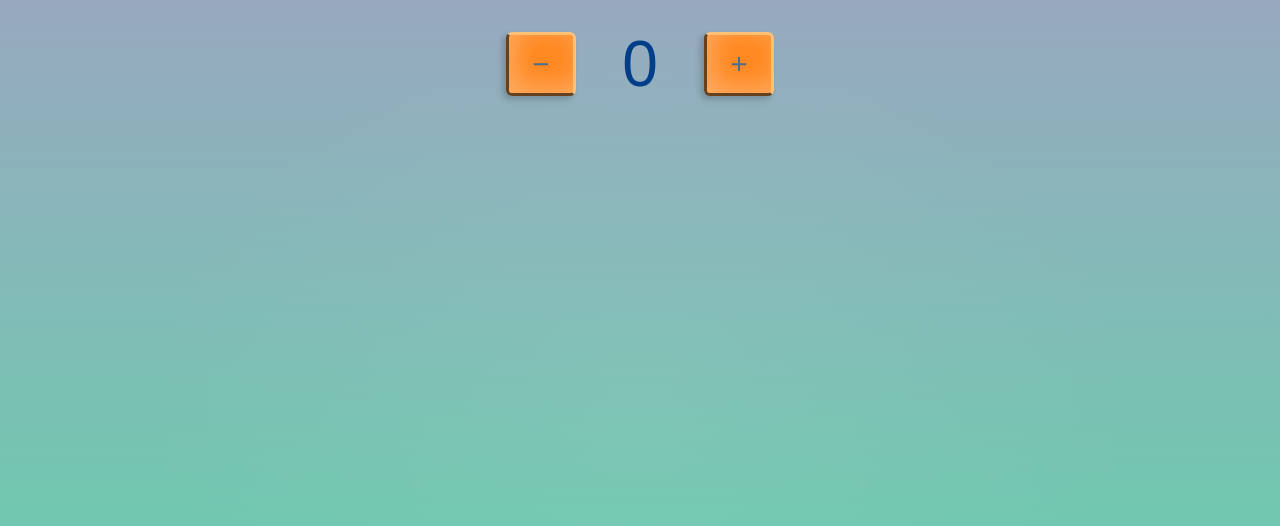
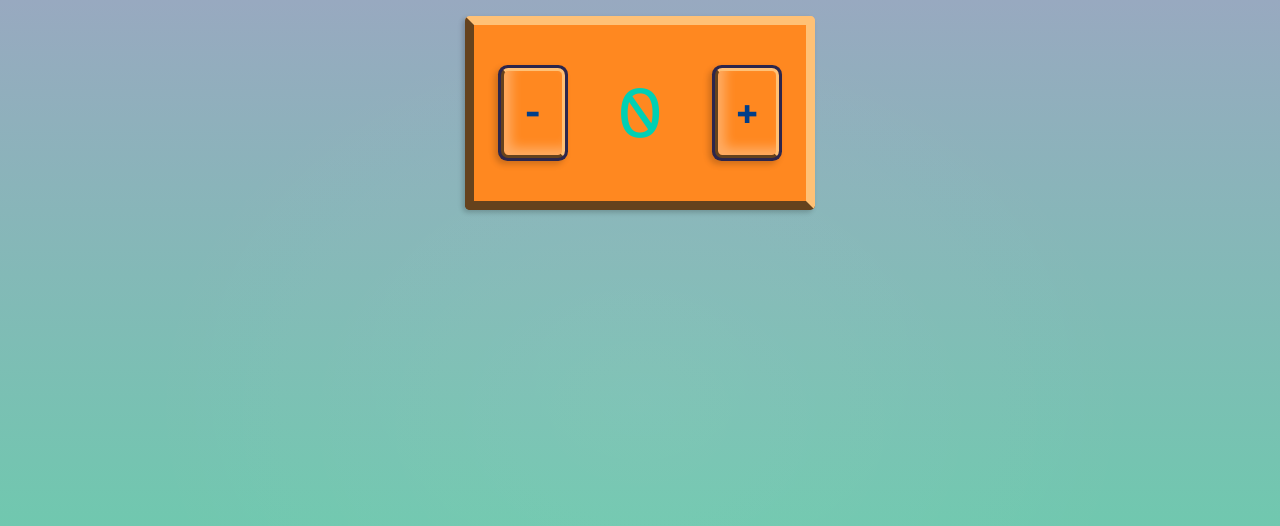
Before and after one commit to CIOSAI/SokkasuannSkeumorphicUI, a SvelteKit app: page / in a window 1280 px wide. Shown: the top 526 px of the page. Built offline with nearby package versions, Linux system fonts and the light colour scheme.

Commit message:
panel and font

```diff
--- a/src/app.css
+++ b/src/app.css
@@ -1,16 +1,16 @@
 @import '@fontsource/fira-mono';
 
 :root {
-  font-family: Arial, -apple-system, BlinkMacSystemFont, 'Segoe UI', Roboto, Oxygen, Ubuntu,
-    Cantarell, 'Open Sans', 'Helvetica Neue', sans-serif;
+  font-family: 'Atkinson Hyperlegible', Roboto, Oxygen, Ubuntu, 'Open Sans', 'Helvetica Neue', sans-serif;
   --font-mono: 'Fira Mono', monospace;
   --pure-white: #ffffff;
+  --black-color: #2c264c;
   --primary-color: #ffedac;
   --secondary-color: #ffc176;
   --tertiary-color: #ff8820;
   --darken-color: #65421d;
-  --accent-color: #003e8a;
-  --text-color: #486d8e;
+  --accent-color: #00d0b4;
+  --text-color: #003e8a;
   --background-color-main: #98a9c0;
   --background-color-secondary: #6ccbad;
   --background-without-opacity: rgba(255, 255, 255, 0.7);
--- a/src/lib/Counter.svelte
+++ b/src/lib/Counter.svelte
@@ -20,9 +20,7 @@
 <div class="counter">
   <div class="button-wrap">
     <button on:click={() => (count -= 1)} aria-label="Decrease the counter by one">
-      <svg aria-hidden="true" viewBox="0 0 1 1">
-        <path d="M0,0.5 L1,0.5" />
-      </svg>
+      <span>-</span>
     </button>
   </div>
 
@@ -35,9 +33,7 @@
 
   <div class="button-wrap">
     <button on:click={() => (count += 1)} aria-label="Increase the counter by one">
-      <svg aria-hidden="true" viewBox="0 0 1 1">
-        <path d="M0,0.5 L1,0.5 M0.5,0 L0.5,1" />
-      </svg>
+      <span>+</span>
     </button>
   </div>
 </div>
@@ -50,12 +46,9 @@
 
   .counter .button-wrap{
 		width: 2em;
-		padding: 0;
-		border-left: .1em solid var(--darken-color);
-		border-bottom: .1em solid var(--darken-color);
-		border-right: .1em solid var(--secondary-color);
-		border-top: .1em solid var(--secondary-color);
-    border-radius: .2em;
+		padding: .1em;
+    background-color: var(--black-color);
+    border-radius: .3em;
     box-shadow: -.1em .1em .2em rgba(0,0,0,0.2);
 		font-size: 2rem;
   }
@@ -64,21 +57,27 @@
 		width: 100%;
     height: 100%;
 		padding: 0;
-		display: flex;
-		align-items: center;
-		justify-content: center;
-		border: 0;
-    border-radius: .1em;
+		border-left: .1em solid var(--darken-color);
+		border-bottom: .1em solid var(--darken-color);
+		border-right: .1em solid var(--secondary-color);
+		border-top: .1em solid var(--secondary-color);
+    border-radius: .2em;
 		touch-action: manipulation;
 		background-color: var(--tertiary-color);
-    box-shadow: .2em -.2em .8em rgba(255, 255, 255, 0.3) inset;
+    box-shadow: .2em -.2em .3em rgba(255, 255, 255, 0.3) inset;
 		color: var(--text-color);
-		font-size: 2rem;
+    font-weight: 700;
+		font-size: 36px;
 	}
 
 	.counter .button-wrap:active {
     box-shadow: -.02em .02em .2em rgba(0,0,0,0.2);
 	}
+
+  .counter button span{
+    position: relative;
+    top: -.05em;
+  }
 
 	svg {
 		width: 25%;
@@ -92,7 +91,7 @@
 	}
 
 	.counter-viewport {
-		width: 8em;
+		width: 6em;
 		height: 4em;
 		overflow: hidden;
 		text-align: center;
@@ -106,7 +105,7 @@
 		height: 100%;
 		font-weight: 400;
 		color: var(--accent-color);
-		font-size: 4rem;
+		font-size: 72px;
 		align-items: center;
 		justify-content: center;
 	}
--- a/src/routes/+page.svelte
+++ b/src/routes/+page.svelte
@@ -5,11 +5,17 @@
 <svelte:head>
 	<title>Sokkasuann</title>
 	<meta name="description" content="Skeumorphic UI" />
+
+  <link rel="preconnect" href="https://fonts.googleapis.com">
+  <link rel="preconnect" href="https://fonts.gstatic.com" crossorigin>
+  <link href="https://fonts.googleapis.com/css2?family=Atkinson+Hyperlegible:ital,wght@0,400;0,700;1,400;1,700&family=JetBrains+Mono:ital,wght@0,100;0,200;0,300;0,400;0,500;0,600;0,700;0,800;1,100;1,200;1,300;1,400;1,500;1,600;1,700;1,800&display=swap" rel="stylesheet">
 </svelte:head>
 
 <section>
 
-	<Counter />
+  <div class='counter-panel'>
+    <Counter />
+  </div>
 </section>
 
 <style>
@@ -21,23 +27,15 @@
 		flex: 1;
 	}
 
-	h1 {
-		width: 100%;
-	}
-
-	.welcome {
-		display: block;
-		position: relative;
-		width: 100%;
-		height: 0;
-		padding: 0 0 calc(100% * 495 / 2048) 0;
-	}
-
-	.welcome img {
-		position: absolute;
-		width: 100%;
-		height: 100%;
-		top: 0;
-		display: block;
-	}
+  .counter-panel{
+    padding: 1em;
+		border-left: .4em solid var(--darken-color);
+		border-bottom: .4em solid var(--darken-color);
+		border-right: .4em solid var(--secondary-color);
+		border-top: .4em solid var(--secondary-color);
+    border-radius: .2em;
+		background-color: var(--tertiary-color);
+    box-shadow: -.1em .1em .2em rgba(0,0,0,0.2);
+    font-size: 24px;
+  }
 </style>
```
